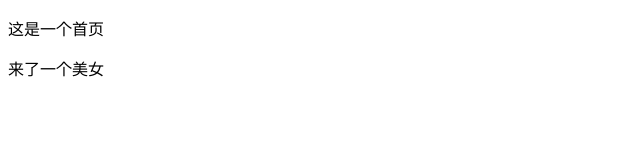
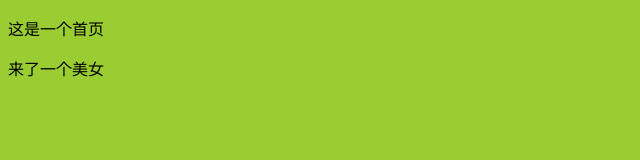
Before and after one commit to oldyounger96/studyGit63_03, a plain HTML site: page index.html in a window 1280 px wide. Shown: the whole page, without its empty margins (0-640 px from the left). Drawn offline with Linux system fonts and the light colour scheme.

Commit message:
让他绿起来

```diff
--- /dev/null
+++ b/index.css
@@ -0,0 +1,3 @@
+body{
+    background-color: yellowgreen;
+}
--- a/index.html
+++ b/index.html
@@ -1,7 +1,7 @@
 <!--
  * @Author: your name
  * @Date: 2020-11-18 21:10:40
- * @LastEditTime: 2020-11-19 09:33:53
+ * @LastEditTime: 2020-11-19 09:42:04
  * @LastEditors: Please set LastEditors
  * @Description: In User Settings Edit
  * @FilePath: \AjaxDay1e:\111前端学习集合\Git\GitDay1\studyGit63_03\index.html
@@ -13,6 +13,7 @@
     <meta charset="UTF-8">
     <meta name="viewport" content="width=device-width, initial-scale=1.0">
     <title>Document</title>
+    <link rel="stylesheet" href="./index.css">
 </head>
 
 <body>
```
